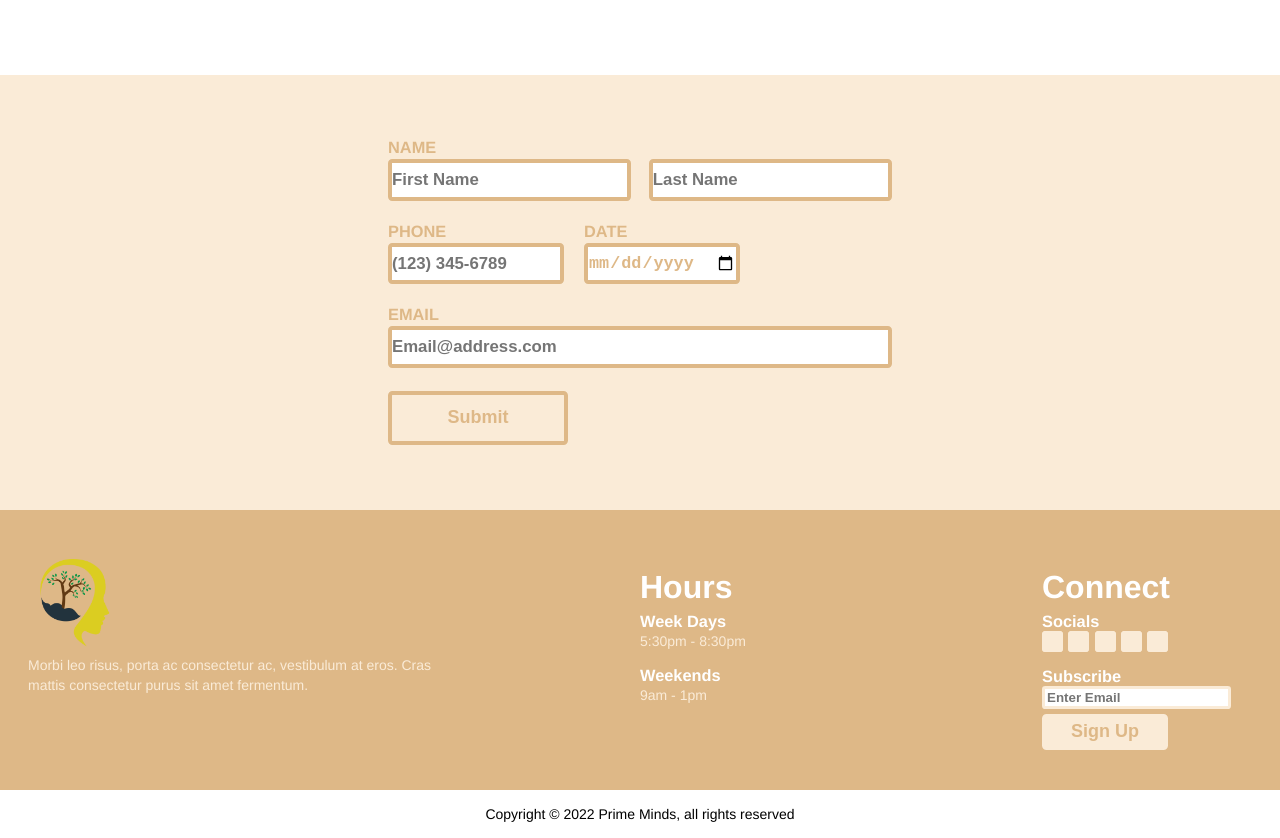
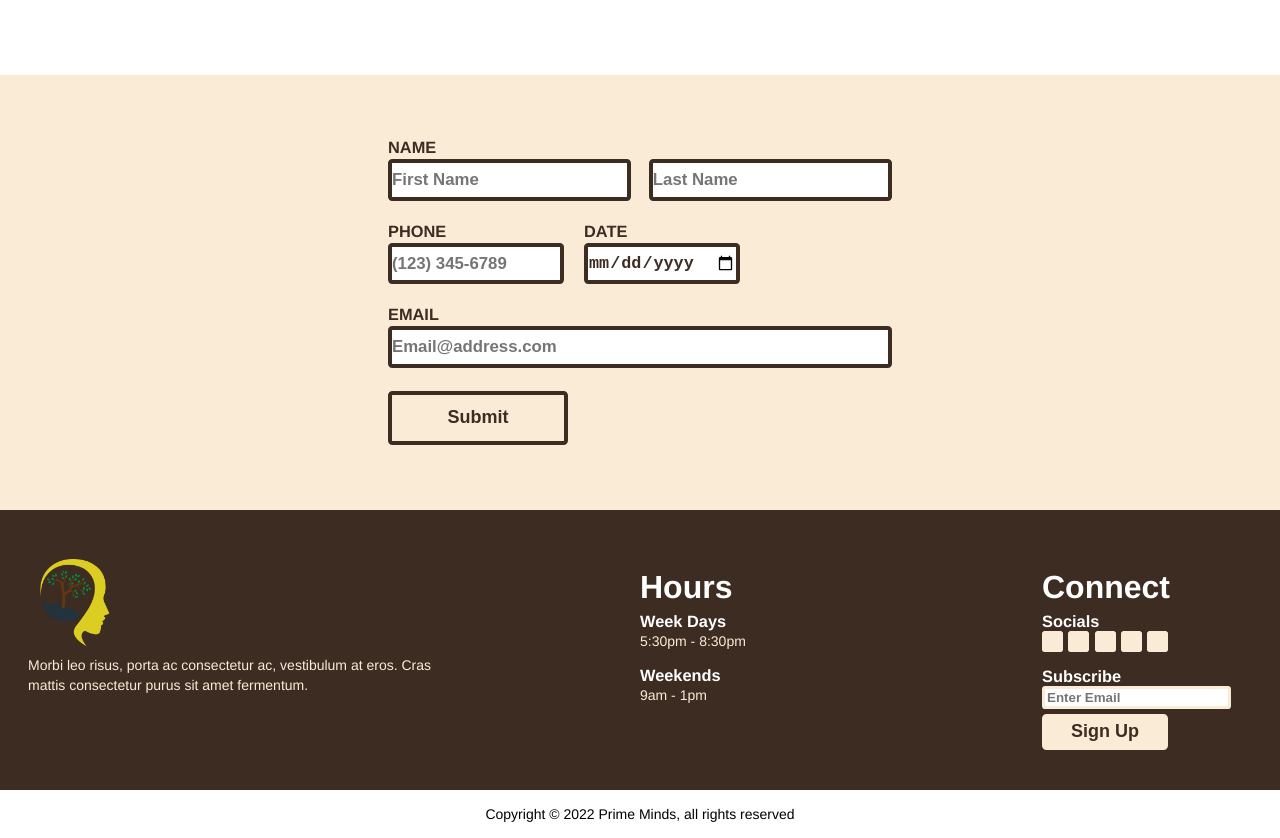
Before and after one commit to gohopventure/prime-minds, an Angular app: page /contact in a window 1280 px wide. Shown: the part 500-1338 px from the top of the page. Built offline with nearby package versions, Linux system fonts and the light colour scheme; a web font is replaced by a local one.

Commit message:
Updates site color scheme

```diff
--- a/src/app/components/about-page/about-page.component.css
+++ b/src/app/components/about-page/about-page.component.css
@@ -59,16 +59,16 @@ img {
 }
 
 .cta-2 > h2 {
-    color: burlywood;
+    color: #3D2C22;
 }
 
 button {
-    border: .25em solid burlywood;
+    border: .25em solid #3D2C22;
     border-radius: .25em;
     height: 3em;
     width: 10em;
     font-size: large;
-    color: burlywood;
+    color: #3D2C22;
     background-color: antiquewhite;
 }
 
@@ -80,7 +80,7 @@ button:hover {
 
 button:active {
     background-color: white;
-    color: burlywood;
+    color: #3D2C22;
 }
 
 @media only screen and (max-width: 1000px) {
--- a/src/app/components/construction-page/construction-page.component.css
+++ b/src/app/components/construction-page/construction-page.component.css
@@ -4,12 +4,12 @@
     justify-content: center;
     align-items: center;
     min-height: 35em;
-    background-color: burlywood;
+    background-color: #3D2C22;
 }
 
 h1 {
     color: antiquewhite;
-    text-shadow: .0975em .0175em .0125em  burlywood;
+    text-shadow: .0975em .0175em .0125em  #3D2C22;
     font-size: xx-large;
 }
 
@@ -19,7 +19,7 @@ button {
     height: 3em;
     width: 10em;
     font-size: large;
-    color: burlywood;
+    color: #3D2C22;
     background-color: antiquewhite;
     margin-top: .25em;
 }
--- a/src/app/components/contact-page/contact-page.component.css
+++ b/src/app/components/contact-page/contact-page.component.css
@@ -66,8 +66,8 @@ form {
 }
 
 input, input:placeholder-shown {
-    color: burlywood;
-    border: .25em solid burlywood;
+    color: #3D2C22;
+    border: .25em solid #3D2C22;
     border-radius: .25em;
     background-color: white;
     height: 2em;
@@ -90,7 +90,7 @@ input:-moz-ui-invalid {
 }
 
 label > h3 {
-    color: burlywood;
+    color: #3D2C22;
     margin: .125em 0;
 }
 
@@ -103,12 +103,12 @@ label > h3 {
 }
 
 button {
-    border: .25em solid burlywood;
+    border: .25em solid #3D2C22;
     border-radius: .25em;
     height: 3em;
     width: 10em;
     font-size: large;
-    color: burlywood;
+    color: #3D2C22;
     background-color: antiquewhite;
     margin: .25em 0;
 }
@@ -121,11 +121,11 @@ button:hover, button:focus {
 
 button:active {
     background-color: white;
-    color: burlywood;
+    color: #3D2C22;
 }
 
 .cta > h3, .cta > p, .cta-2 > h3 {
-    color: burlywood;
+    color: #3D2C22;
 }
 
 @media only screen and (max-width: 1000px) {
--- a/src/app/components/footer/footer.component.css
+++ b/src/app/components/footer/footer.component.css
@@ -5,7 +5,7 @@
     justify-content: space-between;
     min-height: 20em;
     padding: 0 2em;
-    background-color:burlywood;
+    background-color:#3D2C22;
     border-top: .0125em solid antiquewhite;
 }
 
--- a/src/app/components/header/header.component.css
+++ b/src/app/components/header/header.component.css
@@ -7,7 +7,7 @@
     /* width: 100%; */
     height: 9em;
     padding: 0 2em;
-    border-bottom: .0125em solid burlywood;
+    border-bottom: .0125em solid #3D2C22;
 }
 
 .fixed {
@@ -29,7 +29,7 @@
 a {
     color: white;
     text-decoration: none;
-    text-shadow: .0975em .0175em .0125em  burlywood;
+    text-shadow: .0975em .0175em .0125em  #3D2C22;
     font-size: xx-large;
 }
 
--- a/src/app/components/home-page/home-page.component.css
+++ b/src/app/components/home-page/home-page.component.css
@@ -113,7 +113,7 @@
     height: 3em;
     width: 10em;
     font-size: large;
-    color: burlywood;
+    color: #3D2C22;
     background-color: antiquewhite;
     margin-top: .25em;
 }
@@ -157,7 +157,7 @@
 }
 
 .cta > h2, .cta > p, .cta-2 > h2 {
-    color: burlywood;
+    color: #3D2C22;
 }
 
 .write-up > h2, .write-up > p {
@@ -186,12 +186,12 @@ p {
 }
 
 button {
-    border: .25em solid burlywood;
+    border: .25em solid #3D2C22;
     border-radius: .25em;
     height: 3em;
     width: 10em;
     font-size: large;
-    color: burlywood;
+    color: #3D2C22;
     background-color: antiquewhite;
 }
 
@@ -203,7 +203,7 @@ button:hover {
 
 button:active {
     background-color: white;
-    color: burlywood;
+    color: #3D2C22;
 }
 
 @media only screen and (max-width: 1000px) {
--- a/src/app/components/nav-bar/nav-bar.component.css
+++ b/src/app/components/nav-bar/nav-bar.component.css
@@ -29,14 +29,14 @@ li {
 
 a {
     text-decoration: none;
-    color: burlywood;
+    color: #3D2C22;
     text-shadow: .0975em .075em .0125em  white;
     font-size: large;
 }
 
 a:hover {
     color: white;
-    text-shadow: .0975em .075em .0125em  burlywood;
+    text-shadow: .0975em .075em .0125em  #3D2C22;
     transition: 0.4s ease-in-out;
 }
 
@@ -53,7 +53,7 @@ a:active {
         display: inline;
         position: fixed;
         right: -1100px;
-        top: 112.5px;
+        top: 112px;
         width: 100%;
         height: 100%;
         padding: 0 .275em;
@@ -71,7 +71,7 @@ a:active {
     .menu-icon span{
         width: 32px;
         height: 3px;
-        background: burlywood;
+        background: #3D2C22;
         box-shadow: .125em .125em .0125em  white;
         display: block;
         cursor: pointer;
--- a/src/app/components/page-not-found/page-not-found.component.css
+++ b/src/app/components/page-not-found/page-not-found.component.css
@@ -4,12 +4,12 @@
     justify-content: center;
     align-items: center;
     min-height: 35em;
-    background-color: burlywood;
+    background-color: #3D2C22;
 }
 
 h1 {
     color: antiquewhite;
-    text-shadow: .0975em .0175em .0125em  burlywood;
+    text-shadow: .0975em .0175em .0125em  #3D2C22;
     font-size: xx-large;
 }
 
@@ -19,7 +19,7 @@ button {
     height: 3em;
     width: 10em;
     font-size: large;
-    color: burlywood;
+    color: #3D2C22;
     background-color: antiquewhite;
     margin-top: .25em;
 }
--- a/src/app/components/services-page/services-page.component.css
+++ b/src/app/components/services-page/services-page.component.css
@@ -52,16 +52,16 @@ img {
 }
 
 .cta > h2 {
-    color: burlywood;
+    color: #3D2C22;
 }
 
 button {
-    border: .25em solid burlywood;
+    border: .25em solid #3D2C22;
     border-radius: .25em;
     height: 3em;
     width: 10em;
     font-size: large;
-    color: burlywood;
+    color: #3D2C22;
     background-color: antiquewhite;
 }
 
@@ -73,7 +73,7 @@ button:hover {
 
 button:active {
     background-color: white;
-    color: burlywood;
+    color: #3D2C22;
 }
 
 @media only screen and (max-width: 1000px) {
--- a/src/app/components/social-banner/social-banner.component.css
+++ b/src/app/components/social-banner/social-banner.component.css
@@ -23,12 +23,12 @@ li, a {
     width: 1.5em;
     border-radius: .25em;
     list-style-type: none;
-    color: burlywood;
+    color: #3D2C22;
 }
 
 a:hover {
     color: white;
-    background-color: burlywood;
+    background-color: #3D2C22;
     transition: .5s ease-in-out;
 }
 
--- a/src/app/components/social-card/social-card.component.css
+++ b/src/app/components/social-card/social-card.component.css
@@ -50,7 +50,7 @@ a, li {
 
 a {
     text-decoration: none;
-    color: burlywood;
+    color: #3D2C22;
 }
 
 a:hover {
@@ -61,12 +61,12 @@ a:hover {
 }
 
 a:active {
-    background-color: burlywood;
+    background-color: #3D2C22;
     color: white;
 }
 
 input {
-    color: burlywood;
+    color: #3D2C22;
     border: .25em solid antiquewhite;
     border-radius: .25em;
     background-color: white;
@@ -87,7 +87,7 @@ button {
     height: 2em;
     width: 7em;
     font-size: large;
-    color: burlywood;
+    color: #3D2C22;
     background-color: antiquewhite;
     margin-top: .25em;
 }
```
